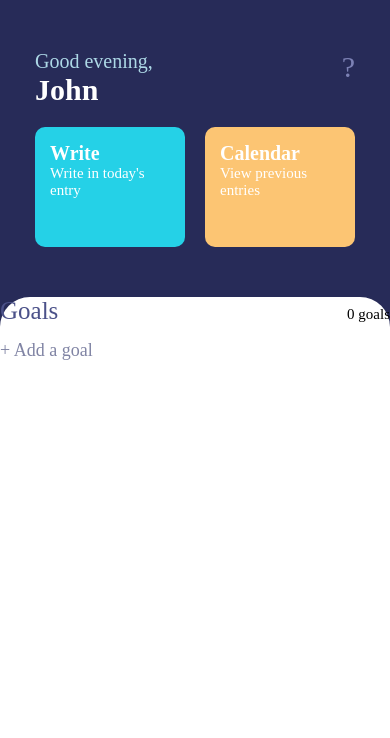
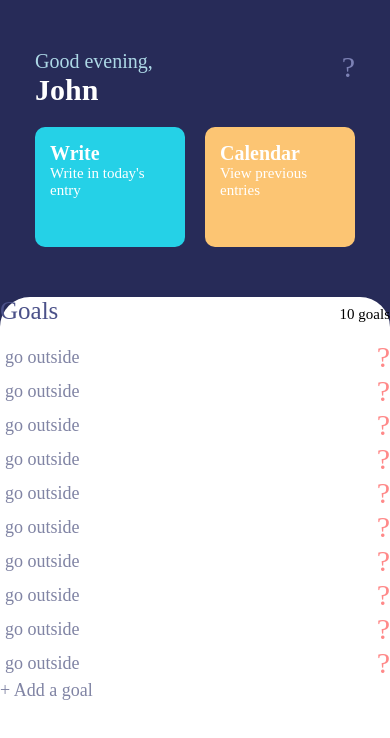
Before and after one commit to dariuskia/Jot, a React Native app: screen / in a window 390 px wide. Shown: the top 738 px of the page. Built offline with nearby package versions, Linux system fonts and the light colour scheme.

Commit message:
Filled goals for testing

```diff
--- a/src/components/Home/Body/Goals.js
+++ b/src/components/Home/Body/Goals.js
@@ -7,6 +7,16 @@ const Goals = () => {
    let nextKey = 0;
    const [goals, setGoals] = useState(
       [
+          {body: "go outside", key: 0.2342341},
+          {body: "go outside", key: 0.234234234},
+          {body: "go outside", key: 0.2334235},
+          {body: "go outside", key: 0.6132},
+          {body: "go outside", key: 0.83452},
+          {body: "go outside", key: 0.276745},
+          {body: "go outside", key: 0.453467},
+          {body: "go outside", key: 0.23412},
+          {body: "go outside", key: 0.613136},
+          {body: "go outside", key: 0.2342341},
 	]);
 
    const [placeholder, setPlaceholder] = useState('+ Add a goal');
@@ -24,7 +34,6 @@ const Goals = () => {
     <KeyboardAvoidingView
     style={{flex: 1}}
     behavior={'position'}>
-
          <View style={styles.container}>
             <View style={styles.titleContainer}>
                <Text style={styles.heading}>Goals</Text>
```
